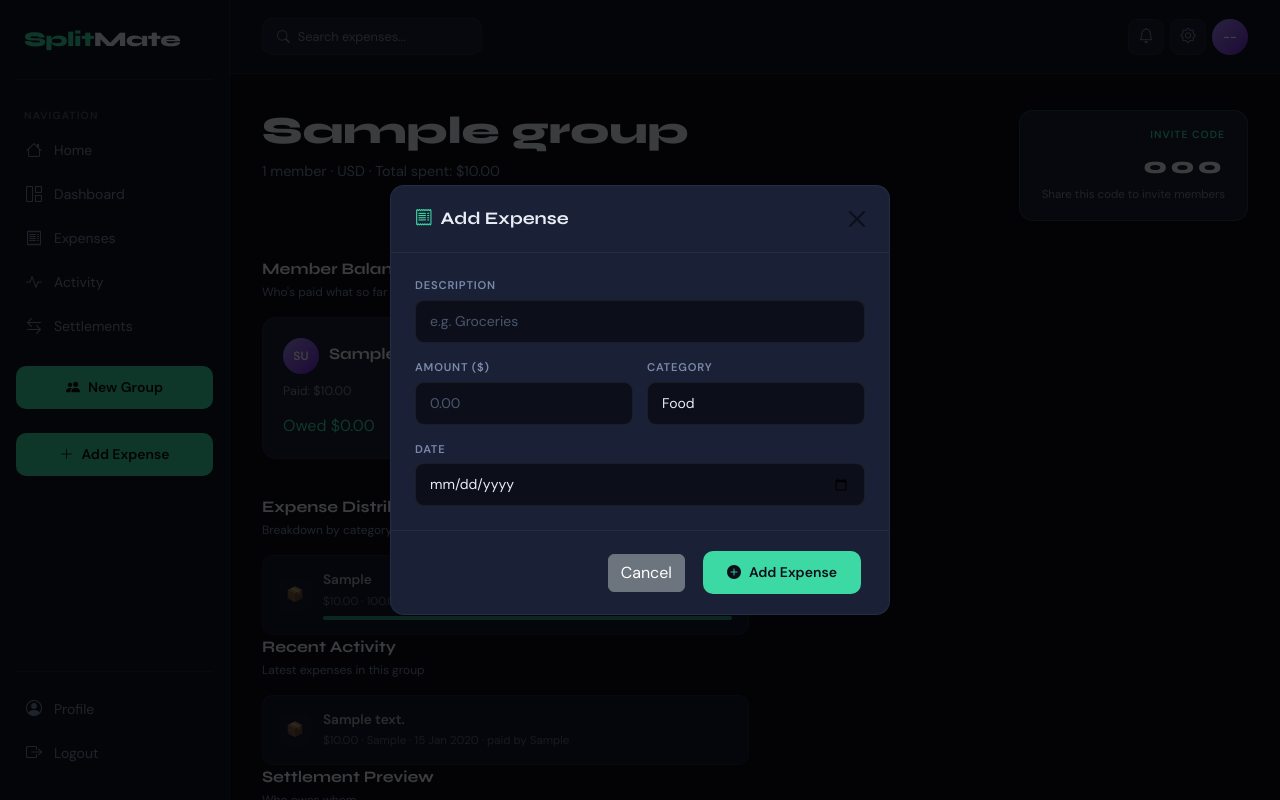
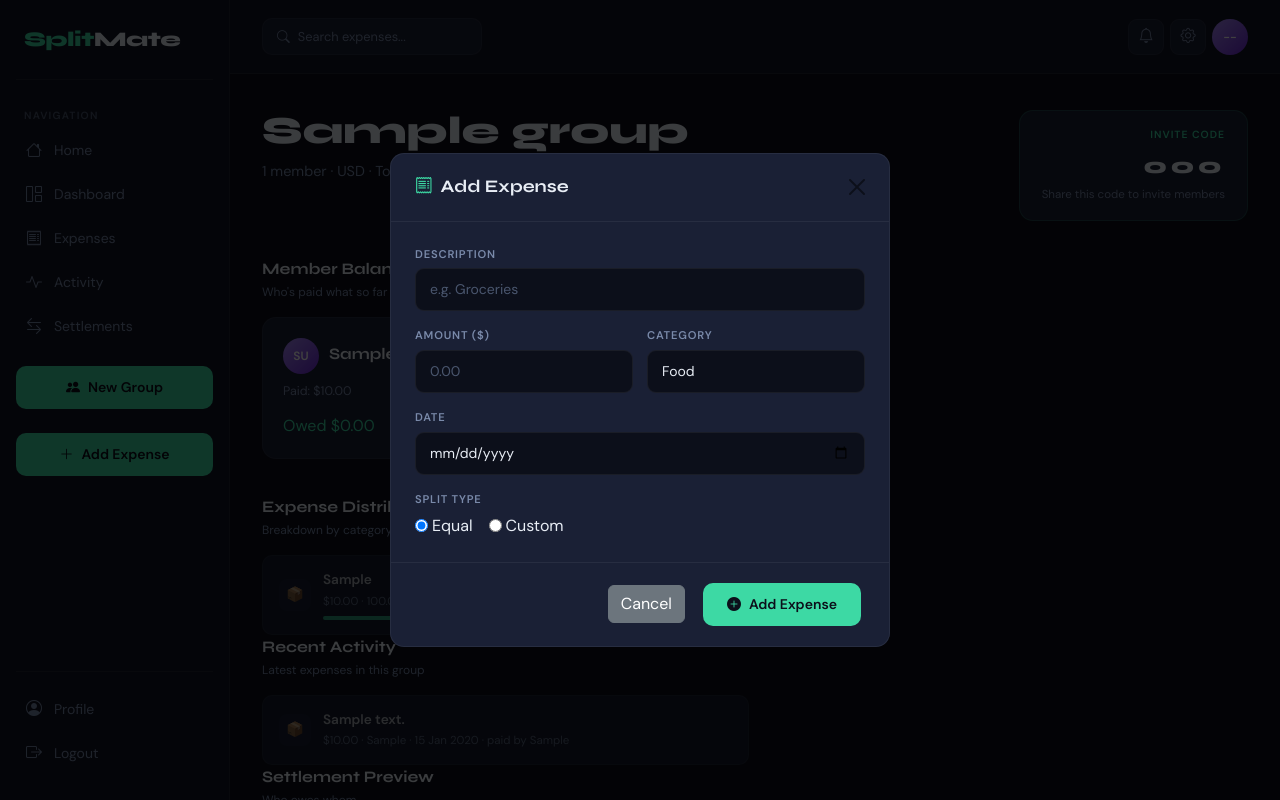
Before and after one commit to YashwardhanLaharia/CITS-3403-Project, a Flask app: page /groups/1 in a window 1280 px wide, after a click on "Add Expense". Run offline with Flask 3, Linux system fonts and the light colour scheme; a user stored in the database is signed in; tables that the repository leaves empty hold one stand-in row (values such as "Sample post").

Commit message:
feat(expenses): add custom split toggle to expense modal

```diff
--- a/routes/main.py
+++ b/routes/main.py
@@ -438,6 +438,7 @@ def add_expense(group_id):
         amount=amount,
         category=category,
         date=expense_date,
+        split_type='equal',
     )
     db.session.add(expense)
     db.session.flush()
--- a/templates/_add_expense_modal.html
+++ b/templates/_add_expense_modal.html
@@ -30,6 +30,26 @@
             <label class="form-label-sm">Date</label>
             <input class="form-input" type="date" name="expense_date"/>
           </div>
+          <div style="margin-top:1rem;">
+            <label class="form-label-sm">Split Type</label>
+            <div style="display:flex;gap:1rem;margin-top:0.25rem;">
+              <label style="display:flex;align-items:center;gap:0.25rem;cursor:pointer;">
+                <input type="radio" name="split_type" value="equal" checked onchange="toggleSplitInputs()"> Equal
+              </label>
+              <label style="display:flex;align-items:center;gap:0.25rem;cursor:pointer;">
+                <input type="radio" name="split_type" value="custom" onchange="toggleSplitInputs()"> Custom
+              </label>
+            </div>
+          </div>
+          <div id="customSplitInputs" style="display:none;margin-top:1rem;">
+            <label class="form-label-sm">Amount per person</label>
+            {% for member in members %}
+            <div style="display:flex;align-items:center;gap:0.5rem;margin-bottom:0.5rem;">
+              <span style="min-width:120px;">{{ member.name }}</span>
+              <input class="form-input" type="number" name="split_amount_{{ member.id }}" step="0.01" min="0" placeholder="0.00" style="flex:1;"/>
+            </div>
+            {% endfor %}
+          </div>
         </div>
         <div class="modal-footer" style="border-top:1px solid var(--border);">
           <button type="button" class="btn btn-secondary" data-bs-dismiss="modal">Cancel</button>
@@ -41,3 +61,10 @@
     </div>
   </div>
 </div>
+
+<script>
+function toggleSplitInputs() {
+  const splitType = document.querySeletor('input[name="split_type"]:checked').value;
+  document.getElementById('customSplitInputs').style.display = splitType === 'custom' ? 'block' : 'none';
+}
+</script>
```
